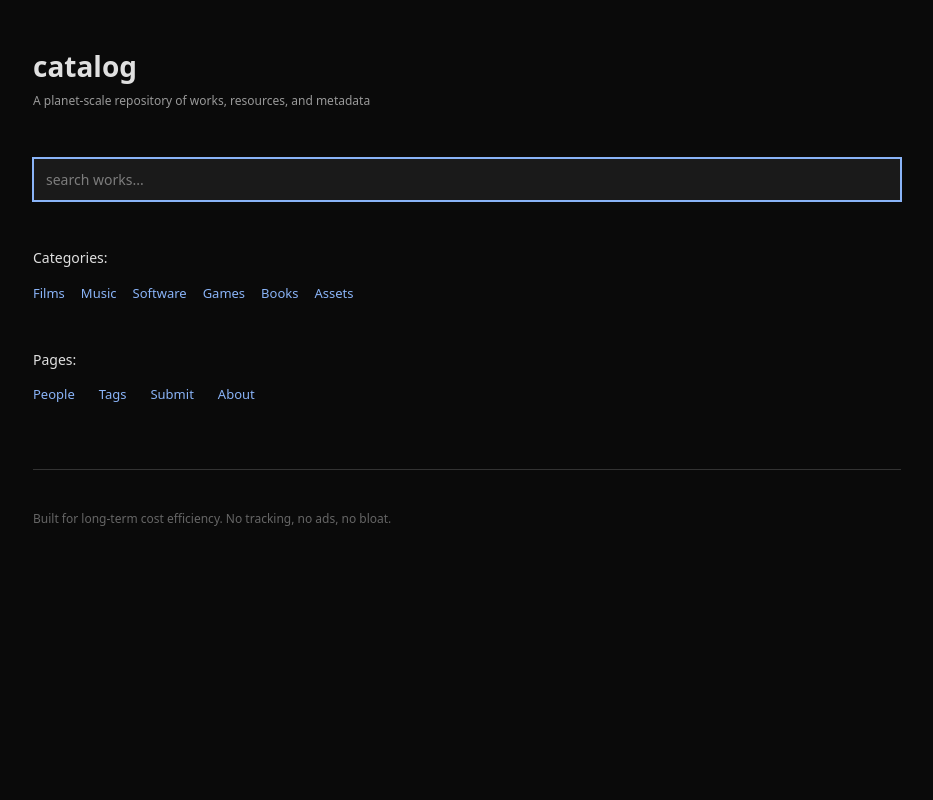
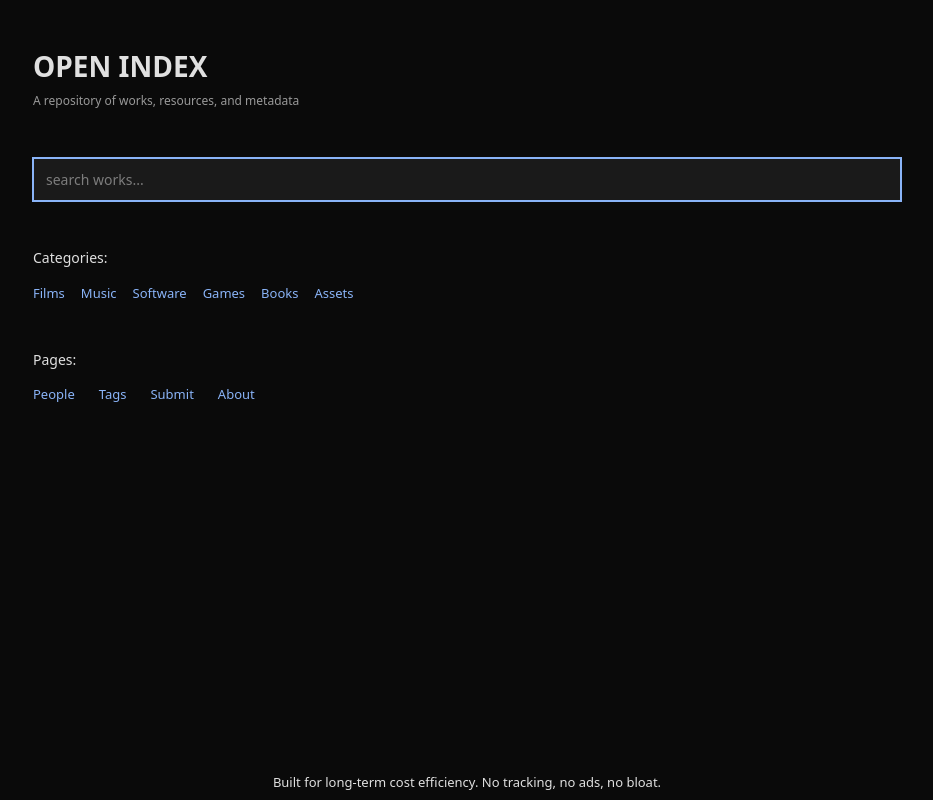
Before and after one commit to probabilityzero/openindex, a Next.js app: page / in a window 1280 px wide. Shown: the whole page, without its empty margins (173-1106 px from the left). Built offline with nearby package versions, Linux system fonts and the light colour scheme.

Commit message:
fixed footer

```diff
--- a/app/about/page.tsx
+++ b/app/about/page.tsx
@@ -12,7 +12,7 @@ export default function AboutPage() {
       <section style={{ maxWidth: '600px', lineHeight: '1.7', color: '#ccc' }}>
         <h2 style={{ fontSize: '16px', marginTop: '2rem', marginBottom: '1rem' }}>What is this?</h2>
         <p>
-          A planet-scale catalog of works, resources, and metadata. Built on static generation, Postgres full-text search, and minimal compute.
+          A catalog of works, resources, and metadata. Built on static generation, Postgres full-text search, and minimal compute.
         </p>
 
         <h2 style={{ fontSize: '16px', marginTop: '2rem', marginBottom: '1rem' }}>Philosophy</h2>
--- a/app/layout.tsx
+++ b/app/layout.tsx
@@ -3,7 +3,7 @@ import './globals.css'
 
 export const metadata: Metadata = {
   title: 'Catalog',
-  description: 'A planet-scale catalog of works, resources, and metadata',
+  description: 'A catalog of works, resources, and metadata',
   viewport: 'width=device-width, initial-scale=1',
 }
 
@@ -14,8 +14,13 @@ export default function RootLayout({
 }>) {
   return (
     <html lang="en">
-      <body>
-        {children}
+      <body className="min-h-screen flex flex-col">
+        <main className="flex-1">
+          {children}
+        </main>
+        <footer className='mx-auto max-w-7xl'>
+          <p>Built for long-term cost efficiency. No tracking, no ads, no bloat.</p>
+        </footer>
       </body>
     </html>
   )
--- a/app/page.tsx
+++ b/app/page.tsx
@@ -16,8 +16,8 @@ export default function Home() {
   return (
     <main style={{ maxWidth: '900px', margin: '0 auto', padding: '2rem 1rem' }}>
       <header style={{ marginBottom: '3rem' }}>
-        <h1 style={{ fontSize: '28px', marginBottom: '0.5rem' }}>catalog</h1>
-        <p style={{ color: '#999', fontSize: '12px' }}>A planet-scale repository of works, resources, and metadata</p>
+        <h1 style={{ fontSize: '28px', marginBottom: '0.5rem' }}>OPEN INDEX</h1>
+        <p style={{ color: '#999', fontSize: '12px' }}>A repository of works, resources, and metadata</p>
       </header>
 
       <section style={{ marginBottom: '3rem' }}>
@@ -44,10 +44,6 @@ export default function Home() {
           <Link href="/about" style={{ color: '#8ab4f8' }}>About</Link>
         </div>
       </section>
-
-      <footer style={{ marginTop: '4rem', paddingTop: '2rem', borderTop: '1px solid #333', fontSize: '12px', color: '#666' }}>
-        <p>Built for long-term cost efficiency. No tracking, no ads, no bloat.</p>
-      </footer>
     </main>
   );
 }
--- /dev/null
+++ b/components/theme-toggle.tsx
@@ -0,0 +1,25 @@
+'use client'
+
+import { useEffect, useState } from 'react'
+import { useTheme } from 'next-themes'
+
+export default function ThemeToggle() {
+  const { theme, setTheme, systemTheme } = useTheme()
+  const [mounted, setMounted] = useState(false)
+
+  useEffect(() => setMounted(true), [])
+  if (!mounted) return null
+
+  const current = theme === 'system' ? systemTheme : theme
+  const next = current === 'dark' ? 'light' : 'dark'
+
+  return (
+    <button
+      onClick={() => setTheme(next)}
+      style={{ background: 'transparent', border: 'none', padding: 0, cursor: 'pointer', color: 'inherit', textDecoration: 'underline', fontSize: '12px' }}
+      aria-label={`Switch to ${next} theme`}
+    >
+      {current === 'dark' ? 'Switch to light' : 'Switch to dark'}
+    </button>
+  )
+}
--- a/package.json
+++ b/package.json
@@ -9,10 +9,13 @@
     "lint": "eslint ."
   },
   "dependencies": {
+    "@supabase/supabase-js": "^2.45.0",
+    "clsx": "^2.1.1",
     "next": "16.1.6",
+    "next-themes": "^0.4.6",
     "react": "19.2.4",
     "react-dom": "19.2.4",
-    "@supabase/supabase-js": "^2.45.0"
+    "tailwind-merge": "^3.5.0"
   },
   "devDependencies": {
     "@tailwindcss/postcss": "^4.2.0",
```
Also changed, not shown: 2 other files (tests, documents, lock files or other folders).
